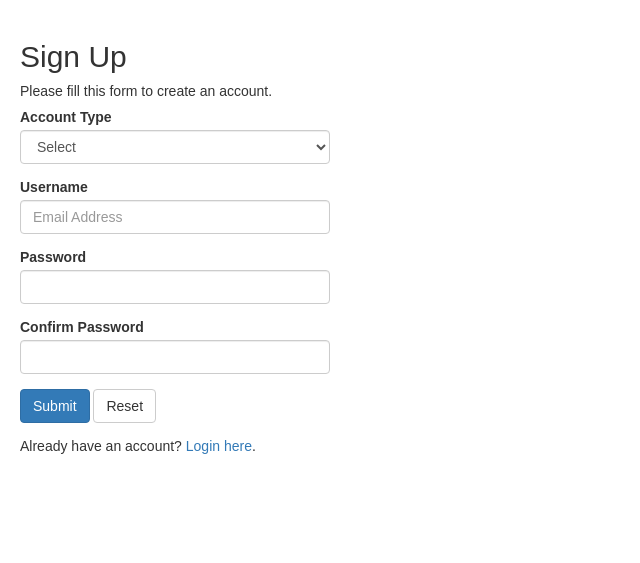
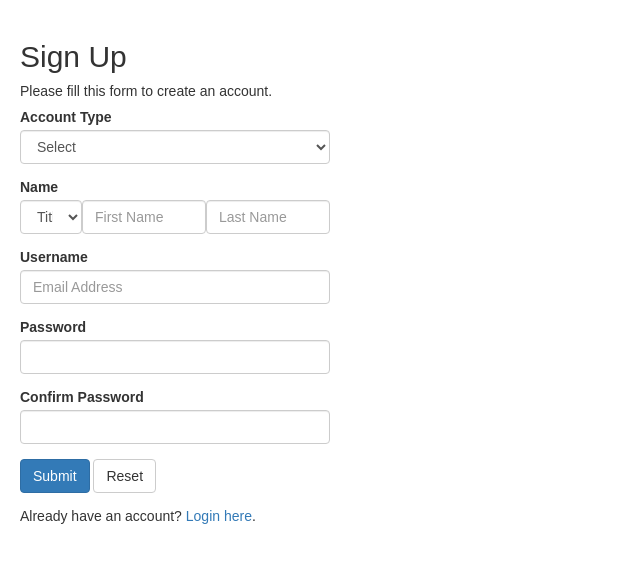
Before and after one commit to kenne24/web, a PHP site: page /register.php in a window 1280 px wide. Shown: the top 563 px of the page, without its empty margins (0-640 px from the left). Run offline with PHP 8.4, Linux system fonts and the light colour scheme; data that the repository does not hold is empty; some libraries are stand-ins or nearby versions.

Commit message:
Add files via upload

```diff
--- a/register.php
+++ b/register.php
@@ -117,14 +117,28 @@ if($_SERVER["REQUEST_METHOD"] == "POST"){
             <option value="2" > Student </option>
             </select>
             </div>
-            <div>
-
+            <div class="form-group">
+            <label>Name</label>
+            <table>
+            <td width="20%">
+            <select id="title" name="title" class="form-control" value="<?php echo $title; ?>">
+                <option> Title </option>
+                <option value="Dr" > Dr </option>
+                <option value="Mr"> Mr </option>
+                <option value="Ms" > Ms </option>
+                <option value="Mrs" > Mrs </option>
+            </select>
+            </td>
+            <td><input type="text" name="firstname" class="form-control" value="<?php echo $firstname; ?>" placeholder="First Name"></td>
+            <td><input type="text" name="lastname" class="form-control" value="<?php echo $lastname; ?>" placeholder="Last Name"></td>
+            </table>
             </div>
             <div class="form-group <?php echo (!empty($username_err)) ? 'has-error' : ''; ?>">
                 <label>Username</label>
                 <input type="text" name="username" class="form-control" value="<?php echo $username; ?>" placeholder="Email Address">
                 <span class="help-block"><?php echo $username_err; ?></span>
                 <span id="email" style="display:none; color:#800000"> Invalid email address </span>
+                <span id="UBemail" style="display:none; color:#800000"> Invalid UB email address </span>
             </div>
             <div class="form-group <?php echo (!empty($password_err)) ? 'has-error' : ''; ?>">
                 <label>Password</label>
@@ -155,22 +169,52 @@ function isValidEmailAddress(emailAddress) {
     return pattern.test(emailAddress);
 }
 
+function validUBEmailAddress(email)
+{
+    let validate = email.split("@").pop();
+
+    if ( validate === "ubstudents.edu.bz" || validate === "ub.edu.bz" )
+    {
+        return true;
+    }
+    else {
+
+        return false;
+    }
+}
+
  $( document ).ready( function() {
 
  $( "input[name='confirm_password']" ).on("keyup", function (){
 
-       if ($("input[name='confirm_password']").val() != $("input[name='password']").val())
+       if ( $("input[name='confirm_password']").val() != $("input[name='password']").val() )
         {
-          $("#password").show();
-         } else { $("#password").hide(); }
+               $("#password").show();
+         }
+        else {
+               $("#password").hide();
+        }
     });
 
  $( "input[name='username']" ).on("keyup", function (){
 
-    if (isValidEmailAddress($("input[name='username']").val()))
-    { $("#email").hide();
-      } else { $("#email").show(); }
+ let email = $("input[name='username']").val();
+
+    if ( isValidEmailAddress(email) )
+    {
+        $("#email").hide();
+    }
+     else {
+        $("#email").show();
+    }
  });
+
+$( "input[name='username']" ).on("blur", function (){
+
+    let email = validUBEmailAddress ( $("input[name='username']").val() );
+
+     if ( email == false ){ $("#UBemail").show(); } else { $("#UBemail").hide(); }
+});
 
 });
 
```
